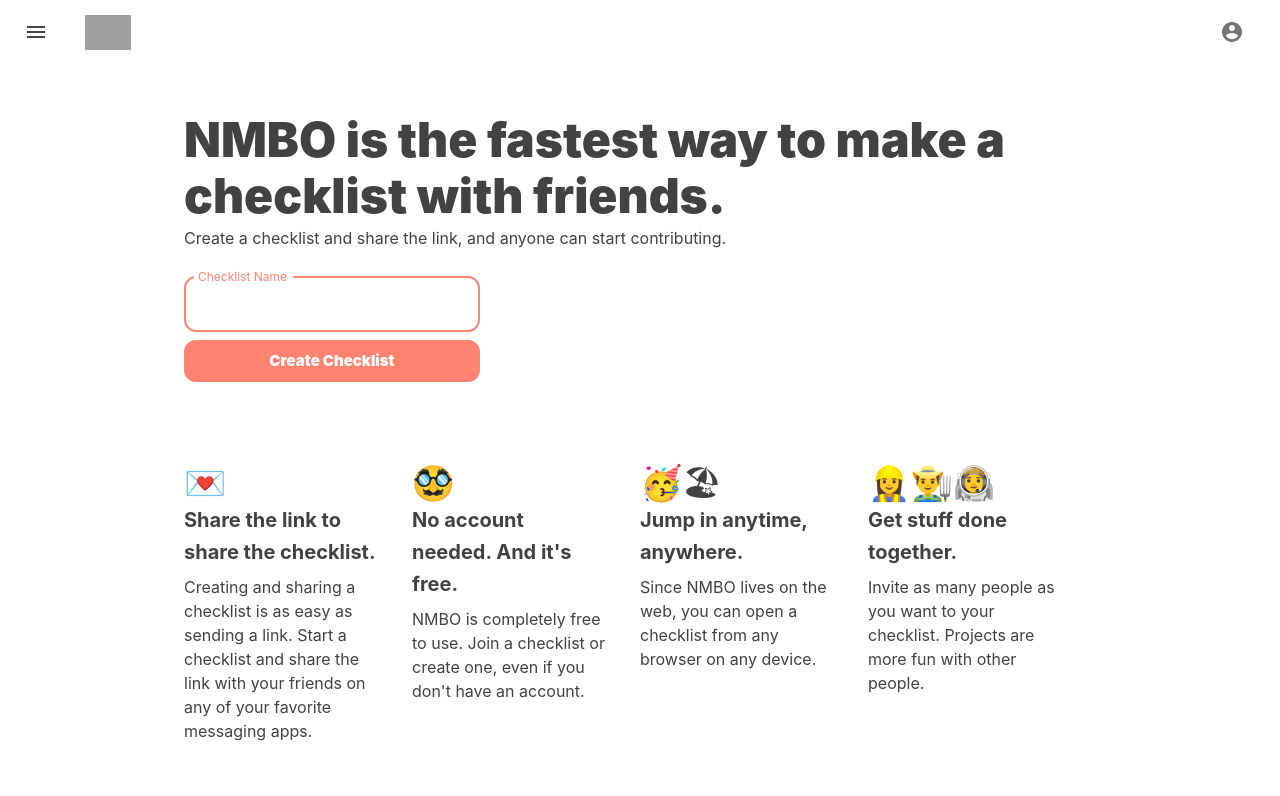
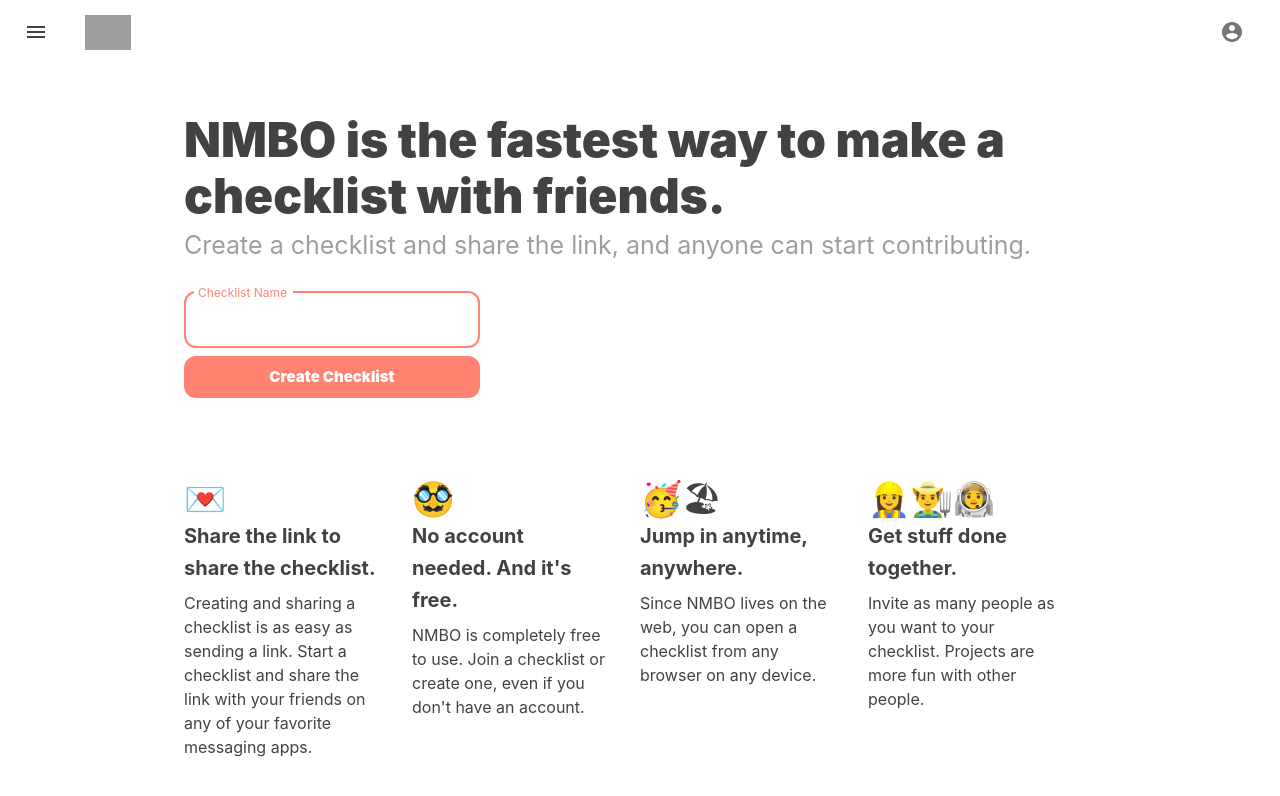
Before and after one commit to kennethlng/nmbo-app, a Next.js app: page / in a window 1280 px wide. Shown: the top 796 px of the page. Built offline with nearby package versions, Linux system fonts and the light colour scheme; no server answers; grey boxes are pictures that could not be loaded.

Commit message:
Update theme.js

```diff
--- a/src/styles/theme.js
+++ b/src/styles/theme.js
@@ -27,8 +27,18 @@ const theme = createMuiTheme({
         h3: {
             fontWeight: 900
         },
+        h4: {
+            // fontWeight: 800
+        },
+        h5: {
+            fontWeight: 700
+        },
         h6: {
             fontWeight: 700
+        },
+        subtitle1: {
+            fontSize: 25,
+            color: grey['500']
         },
         fontFamily: [
             '-apple-system',
```
